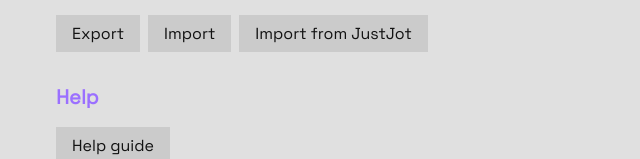
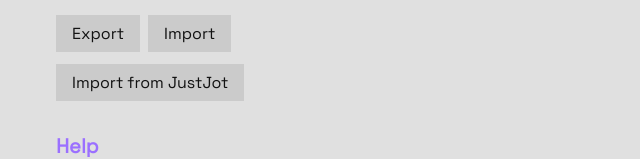
Before and after one commit to JunoNgx/aijot-frontend, a React (Vite) app: page /settings in a window 1280 px wide. Shown: the part 1115-1274 px from the top of the page, without its empty margins (240-880 px from the left). Built offline with nearby package versions, Linux system fonts and the light colour scheme; no server answers; a web font is replaced by a local one.

Commit message:
#5 refactor: move JustJot import button to its own line

```diff
--- a/src/pages/Settings/index.tsx
+++ b/src/pages/Settings/index.tsx
@@ -575,6 +575,15 @@ export default function Settings() {
                     >
                         Import
                     </button>
+                    <input
+                        ref={importInputRef}
+                        type="file"
+                        accept=".json"
+                        style={{ display: "none" }}
+                        onChange={handleImportFile}
+                    />
+                </div>
+                <div className="FlexRow">
                     <button
                         className={styles.Settings__BtnAction}
                         type="button"
@@ -582,13 +591,6 @@ export default function Settings() {
                     >
                         Import from JustJot
                     </button>
-                    <input
-                        ref={importInputRef}
-                        type="file"
-                        accept=".json"
-                        style={{ display: "none" }}
-                        onChange={handleImportFile}
-                    />
                     <input
                         ref={justjotImportInputRef}
                         type="file"
```
